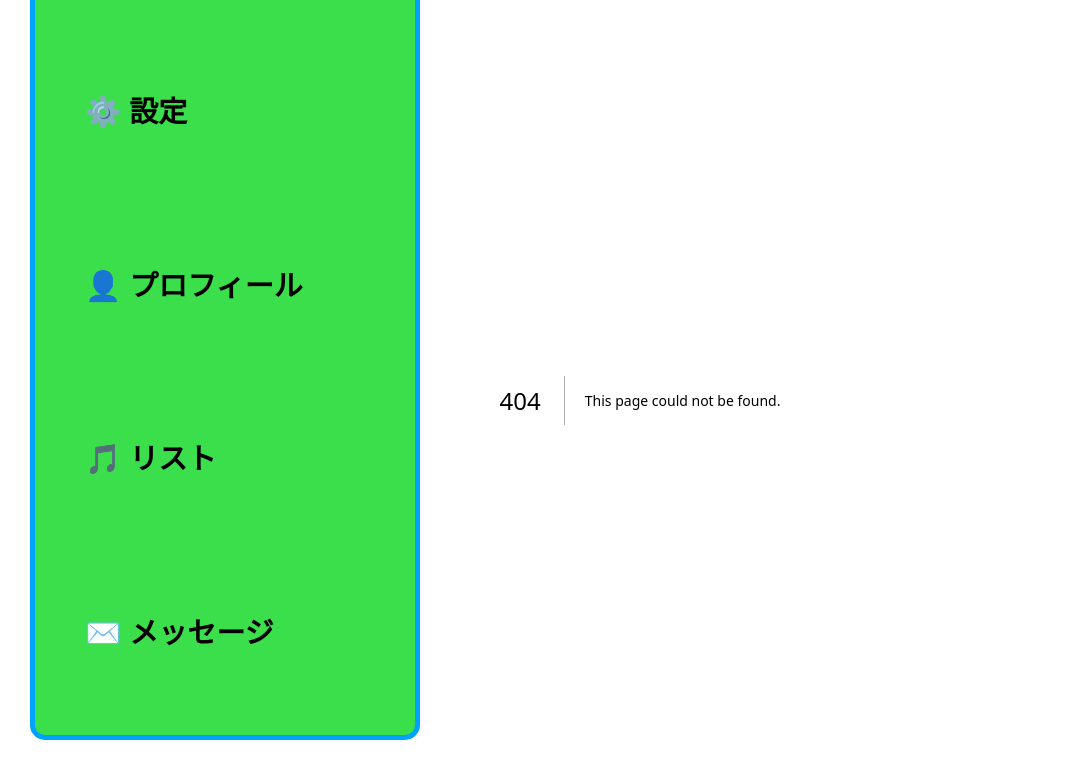
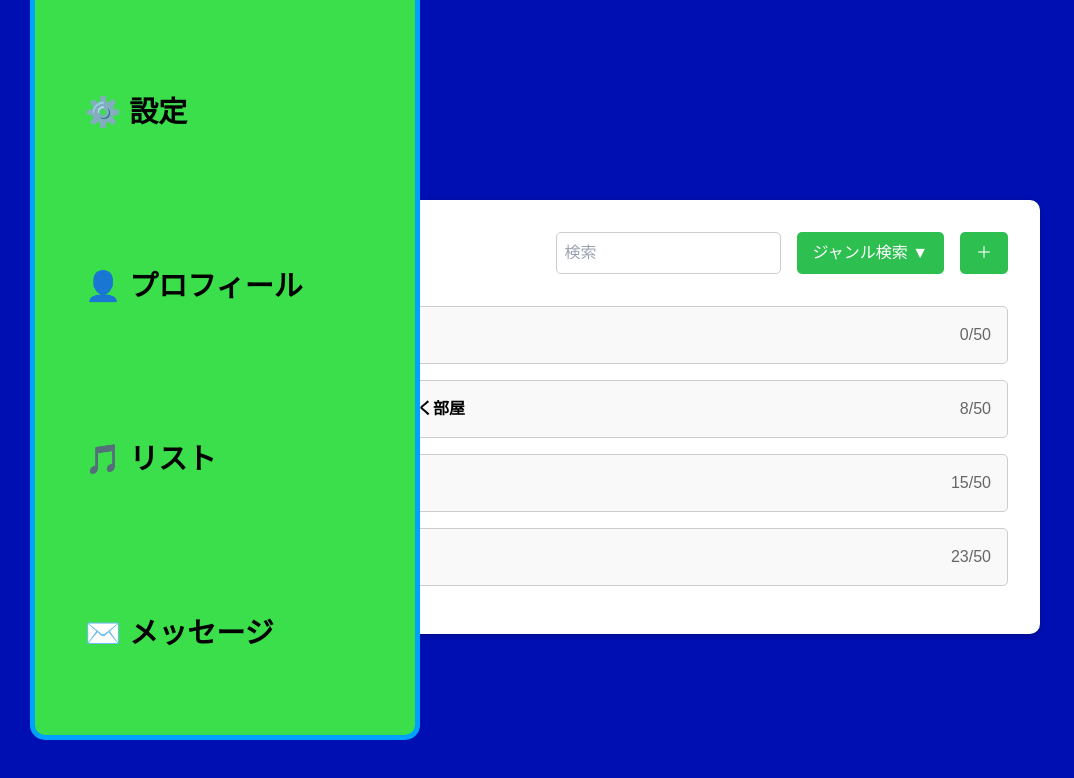
Before and after one commit to keykimura/my-next-app-1, a Next.js app: page /searchRoom in a window 1280 px wide. Before the commit this address had no page. Shown: the top 778 px of the page, without its empty margins (0-1074 px from the left). Built offline with nearby package versions, Linux system fonts and the light colour scheme.

Commit message:
ルーム検索画面を追加

```diff
--- a/app/components/Buttons.tsx
+++ b/app/components/Buttons.tsx
@@ -1,11 +1,16 @@
 // components/Buttons.tsx
 import styles from "./Buttons.module.css";
+import Link from 'next/link'
 
 const Buttons: React.FC = () => {
   return (
     <div className={styles.buttons}>
+      <Link href="/createRoom">
       <button className={`${styles.doubleButton} ${styles.createRoom}`}>ルーム作成 ✏️</button>
+      </Link>
+      <Link href="/searchRoom">
       <button className={`${styles.doubleButton} ${styles.searchRoom}`}>ルーム探索 🔍</button>
+      </Link>
     </div>
   );
 };
--- /dev/null
+++ b/app/searchRoom/Search.module.css
@@ -0,0 +1,70 @@
+.searchPage {
+    max-width: 800px;
+    margin: 0 auto;
+    background-color: white;
+    color: black;
+    padding: 2rem;
+    border-radius: 10px;
+    box-shadow: 0 2px 5px rgba(0, 0, 0, 0.2);
+    position: relative;
+    top: 200px;
+  }
+
+  .header {
+    display: flex;
+    justify-content: space-between;
+    align-items: center;
+    margin-bottom: 2rem;
+  }
+
+  .searchBar {
+    display: flex;
+    gap: 1rem;
+  }
+
+  .searchInput {
+    flex: 1;
+    padding: 0.5rem;
+    border: 1px solid #ccc;
+    border-radius: 5px;
+  }
+
+  .genreButton,
+  .addButton {
+    padding: 0.5rem 1rem;
+    border: none;
+    border-radius: 5px;
+    background-color: #2ebf51;
+    color: white;
+    cursor: pointer;
+  }
+
+  .genreButton:hover,
+  .addButton:hover {
+    background-color: #28a745;
+  }
+
+  .roomList {
+    list-style: none;
+    padding: 0;
+    margin: 0;
+  }
+
+  .roomItem {
+    display: flex;
+    justify-content: space-between;
+    align-items: center;
+    padding: 1rem;
+    border: 1px solid #ccc;
+    border-radius: 5px;
+    margin-bottom: 1rem;
+    background-color: #f9f9f9;
+  }
+
+  .roomName {
+    font-weight: bold;
+  }
+
+  .roomCount {
+    color: #666;
+  }
--- /dev/null
+++ b/app/searchRoom/page.tsx
@@ -0,0 +1,31 @@
+import styles from './Search.module.css';
+
+export default function RoomsPage() {
+  const rooms = [
+    { name: 'アイドルソング', count: '0/50' },
+    { name: '最近のロックを聴く部屋', count: '8/50' },
+    { name: '90年代のアニソン', count: '15/50' },
+    { name: 'オアシス', count: '23/50' },
+  ];
+
+  return (
+    <div className={styles.searchPage}>
+      <header className={styles.header}>
+        <h1>🎵 ルーム探索</h1>
+        <div className={styles.searchBar}>
+          <input type="text" placeholder="検索" className={styles.searchInput} />
+          <button className={styles.genreButton}>ジャンル検索 ▼</button>
+          <button className={styles.addButton}>＋</button>
+        </div>
+      </header>
+      <ul className={styles.roomList}>
+        {rooms.map((room, index) => (
+          <li key={index} className={styles.roomItem}>
+            <span className={styles.roomName}>{room.name}</span>
+            <span className={styles.roomCount}>{room.count}</span>
+          </li>
+        ))}
+      </ul>
+    </div>
+  );
+}
```
